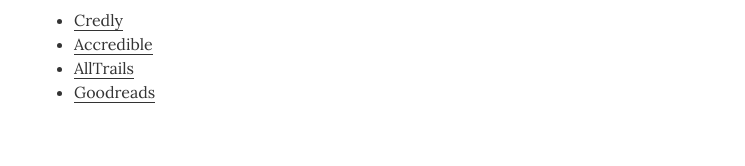
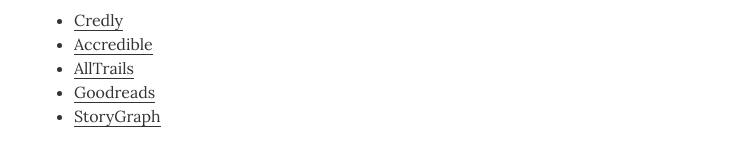
Before and after one commit to deekayen/dkn.github.io, a Jekyll site: the page built from index.html, in a window 1280 px wide and 900 px high, scrolled down 5616 px. Shown: the part 724-890 px from the top of the window, without its empty margins (266-1011 px from the left). Built offline with Jekyll 4.4.1, drawn with Linux system fonts in a browser that asks for light colours; nearby versions of some CDN libraries.

Commit message:
StoryGraph footer

```diff
--- a/_data/links.yml
+++ b/_data/links.yml
@@ -7,5 +7,7 @@
   description: AllTrails
 - url: "https://www.goodreads.com/deekayen"
   description: Goodreads
+- url: "https://app.thestorygraph.com/profile/deekayen"
+  description: StoryGraph
 #- url: "https://example.org/"
 #  description: Redacted
```
